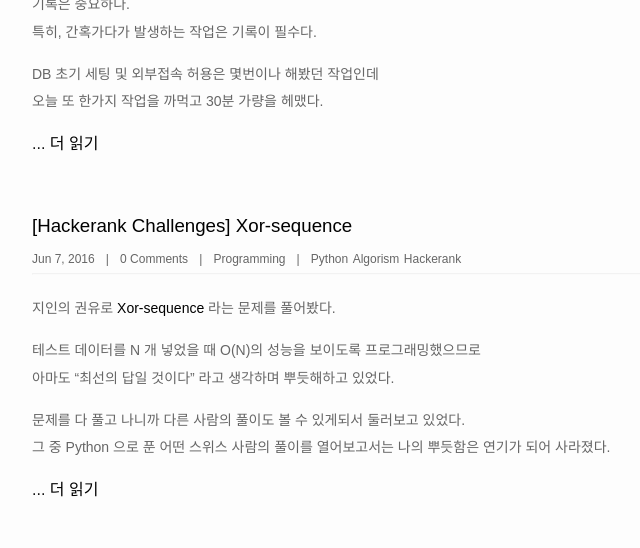
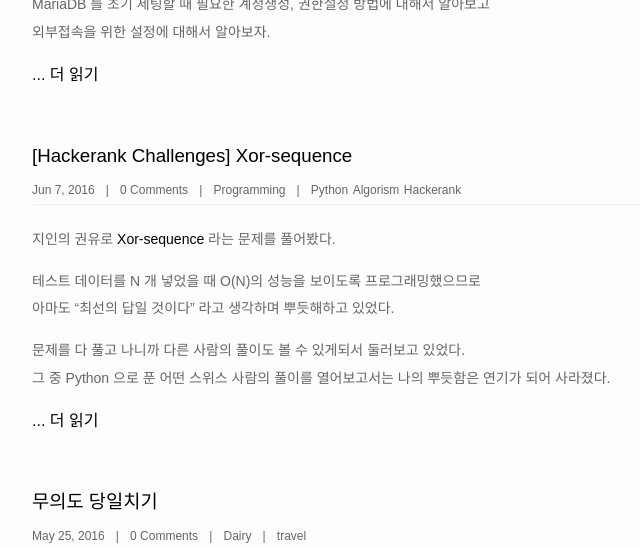
Before and after one commit to dveamer/dveamer.github.io, a Jekyll site: the page built from index.html, in a window 1280 px wide and 900 px high, scrolled down 499 px, cut to the strip 264-812 px from the top of the window. Shown: the whole strip, without its empty margins (218-858 px from the left). Built offline with Jekyll 4.4.1, drawn with Linux system fonts in a browser that asks for light colours; comment, search, counter and statistics services are not loaded.

Commit message:
add an article.

```diff
--- a/_posts/MariaDB/2016-06-08-RemoteMariaDB.md
+++ b/_posts/MariaDB/2016-06-08-RemoteMariaDB.md
@@ -9,13 +9,20 @@ tags: MariaDB
 ![mariadb10.1](https://downloads.mariadb.org/static/generated/images/v2/ice_logo-5dcea9e47b780ff52f75c3c3304d54827f56211e.png)
 ( 이미지 출처 : [https://downloads.mariadb.org](https://downloads.mariadb.org) )
 
+MariaDB 를 초기 세팅할 때 필요한 계정생성, 권한설정 방법에 대해서 알아보고
+외부접속을 위한 설정에 대해서 알아보자.
+
+<!--more-->
+
+<br>
+
+매번 세팅을 하면서 느끼는 것이지만..
+
 기록은 중요하다.
-특히, 간혹가다가 발생하는 작업은 기록이 필수다.
+특히, 세팅작업처럼 간혹가다가 발생하는 작업은 기록이 필수다.
 
 DB 초기 세팅 및 외부접속 허용은 몇번이나 해봤던 작업인데
 오늘 또 한가지 작업을 까먹고 30분 가량을 헤맸다.
-
-<!--more-->
 
 # 방화벽 설정
 
```
